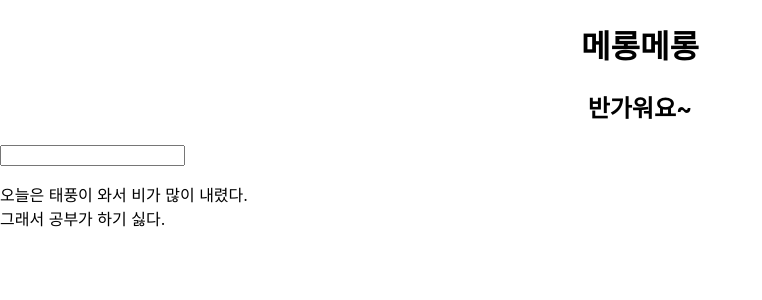
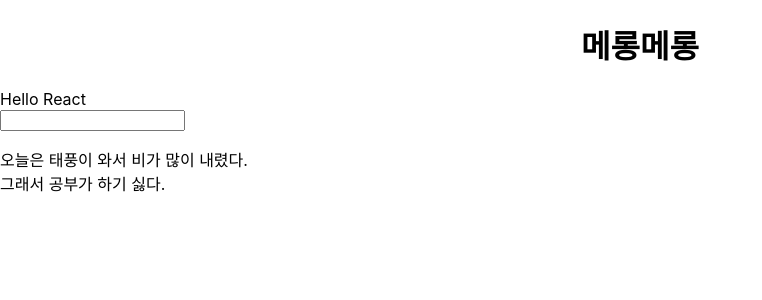
Before and after one commit to sunk-dev/reactstudy202308, a React (Create React App) app: page / in a window 1280 px wide. Shown: the top 300 px of the page, without its empty margins (0-762 px from the left). Built offline with nearby package versions, Linux system fonts and the light colour scheme.

Commit message:
컴포넌트 기초

```diff
--- a/src/App.js
+++ b/src/App.js
@@ -1,24 +1,18 @@
 import React from 'react';
 import './App.css';
+import AppItem from './AppItem';
+import NoName from './NoName';
+import Hello from './Hello';
 
-function App() {
-
+const App=()=> {
   // const $h2 = React.createElement('h2', null, '반가워요~~');
   const $h2 = <h2>반가워요~</h2>;
 
   return (
     <>
-      <div className="App">
-        <h1>메롱메롱</h1>
-        { $h2 }
-      </div>
-      <div className='noname'>
-        <input type='text' />
-        <p>
-          오늘은 태풍이 와서 비가 많이 내렸다. <br />
-          그래서 공부가 하기 싫다.
-        </p>
-      </div>
+      <AppItem />
+      <Hello/>
+      <NoName />
     </>
   );
 }
--- /dev/null
+++ b/src/AppItem.js
@@ -0,0 +1,13 @@
+import React from 'react';
+
+class AppItem extends React.Component {
+  render() {
+    return (
+      <div className="App">
+        <h1>메롱메롱</h1>
+      </div>
+    );
+  }
+}
+
+export default AppItem;
--- /dev/null
+++ b/src/Hello.js
@@ -0,0 +1,7 @@
+import React from 'react';
+
+const Hello = () => {
+  return <div>Hello React</div>;
+};
+
+export default Hello;
--- /dev/null
+++ b/src/NoName.js
@@ -0,0 +1,15 @@
+import React from "react";
+
+const NoName=()=>{
+    return (
+        <div className='noname'>
+        <input type='text' />
+        <p>
+          오늘은 태풍이 와서 비가 많이 내렸다. <br />
+          그래서 공부가 하기 싫다.
+        </p>
+      </div>
+    );
+}
+
+export default NoName;
```
